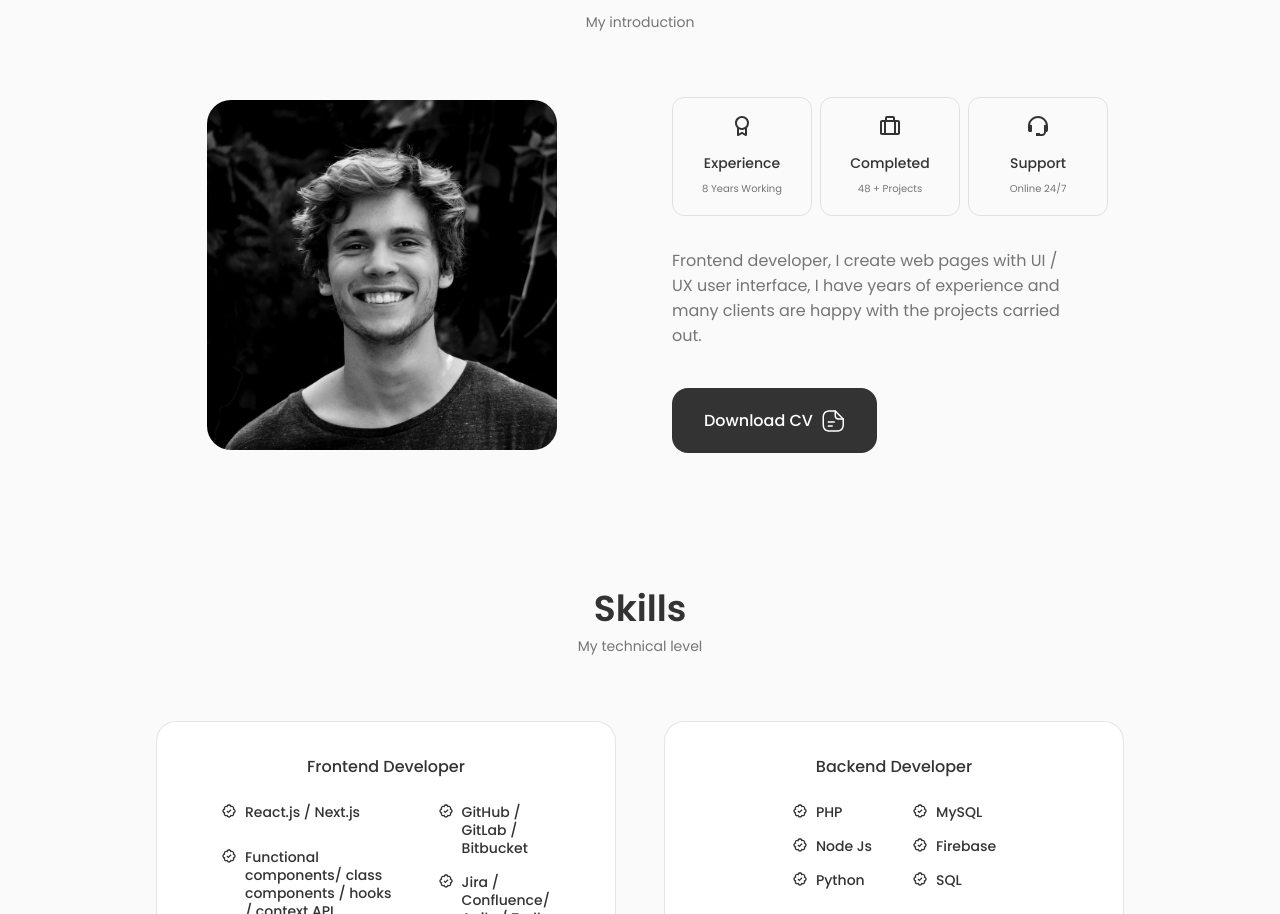
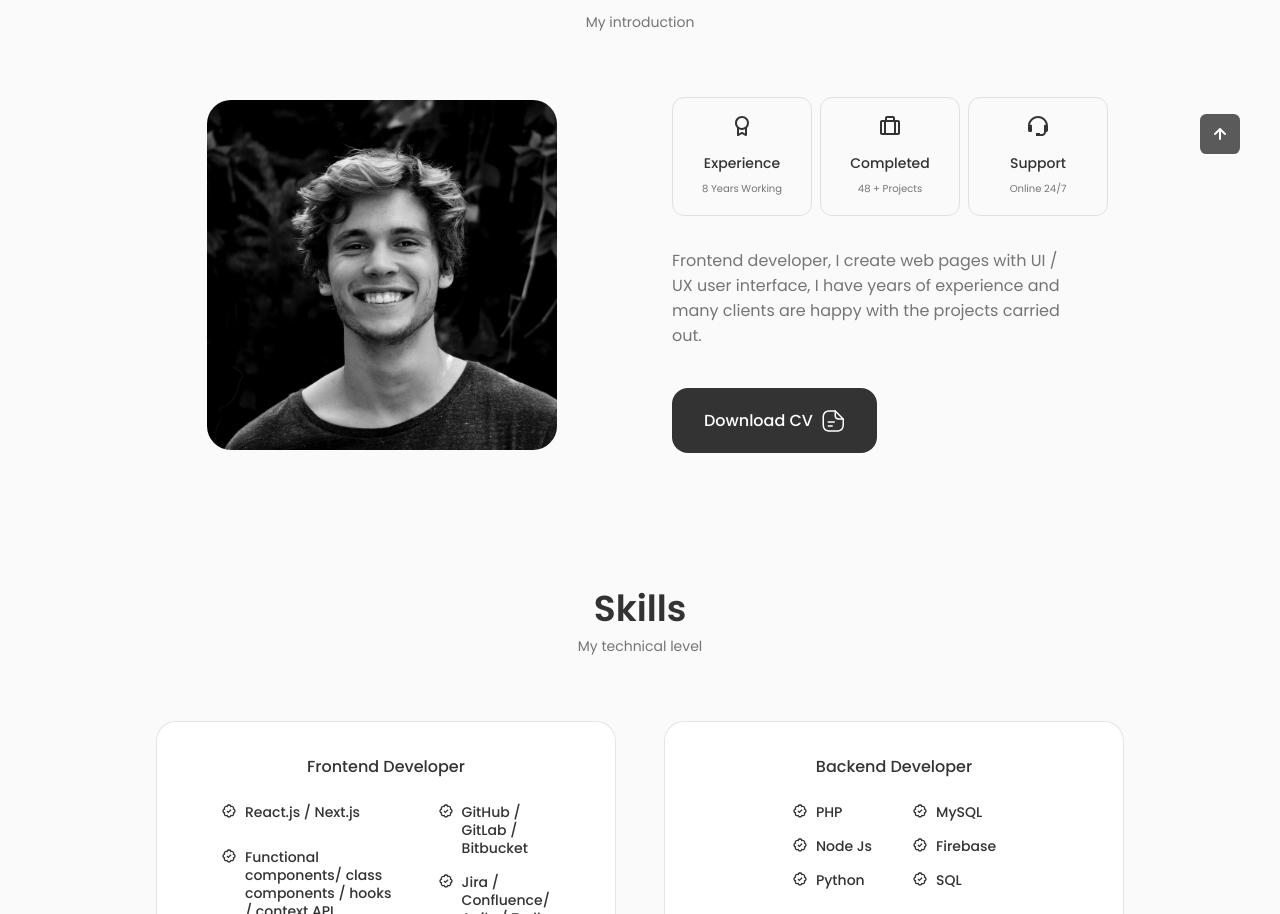
Before and after one commit to alterproger/portfolio, a Next.js app: page / in a window 1280 px wide. Shown: the part 806-1720 px from the top of the page. Built offline with nearby package versions, Linux system fonts and the light colour scheme.

Commit message:
feat: add scroll to top button

```diff
--- a/src/app/layout.tsx
+++ b/src/app/layout.tsx
@@ -1,7 +1,7 @@
+import '@/assets/styles/globals.scss';
+import { Footer, Header, ScrollToTop } from '@/components/components';
 import type { Metadata } from 'next';
 import { Poppins } from 'next/font/google';
-import '@/assets/styles/globals.scss';
-import { Footer, Header } from '@/components/components';
 
 const poppins = Poppins({ subsets: ['latin'], weight: ['400', '500', '600'] });
 
@@ -21,6 +21,7 @@ export default function RootLayout({
         <Header />
         {children}
         <Footer />
+        <ScrollToTop />
       </body>
     </html>
   );
--- a/src/components/components.tsx
+++ b/src/components/components.tsx
@@ -1,4 +1,5 @@
 export { Footer } from './footer/footer';
 export { Header } from './header/header';
+export { ScrollToTop } from './scroll-to-top/scroll-to-top';
 export { SectionSubtitle } from './section/section-subtitle';
 export { SectionTitle } from './section/section-title';
--- /dev/null
+++ b/src/components/scroll-to-top/scroll-to-top.tsx
@@ -0,0 +1,31 @@
+'use client';
+
+import { UilArrowUp } from '@iconscout/react-unicons';
+import styles from './styles.module.scss';
+import clsx from 'clsx';
+import { useScroll } from '@/hooks/hooks';
+
+const WINDOW_SCROLL_OFFSET = 560;
+
+const ScrollToTop = () => {
+  const { isInView } = useScroll(WINDOW_SCROLL_OFFSET);
+
+  const handleScrollToTop = () => {
+    window.scrollTo({
+      top: 0,
+      behavior: 'smooth',
+    });
+  };
+
+  return (
+    <button
+      className={clsx(styles['button'], isInView && styles['button-show'])}
+      type="button"
+      onClick={handleScrollToTop}
+    >
+      <UilArrowUp className={styles['icon']} />
+    </button>
+  );
+};
+
+export { ScrollToTop };
--- /dev/null
+++ b/src/components/scroll-to-top/styles.module.scss
@@ -0,0 +1,44 @@
+.button {
+  position: fixed;
+  display: flex;
+  right: 2.5rem;
+  bottom: -20%;
+  background-color: var(--clr-title);
+  opacity: 0.8;
+  padding: 0.5rem;
+  border-radius: 0.4rem;
+  z-index: var(--z-1);
+  transition: 0.4s;
+
+  @media (width < 992px) {
+    right: 1.5rem;
+    padding: 0.4rem;
+  }
+
+  @media (width < 350px) {
+    right: 1rem;
+  }
+}
+
+.icon {
+  --size: 1.5rem;
+  width: var(--size);
+  height: var(--size);
+  color: #fff;
+
+  @media (width < 992px) {
+    --size: 1.25rem;
+  }
+}
+
+.button:hover {
+  background-color: var(--clr-title-dark);
+}
+
+.button-show {
+  bottom: 3rem;
+
+  @media (width < 768px) {
+    bottom: 4rem;
+  }
+}
```
